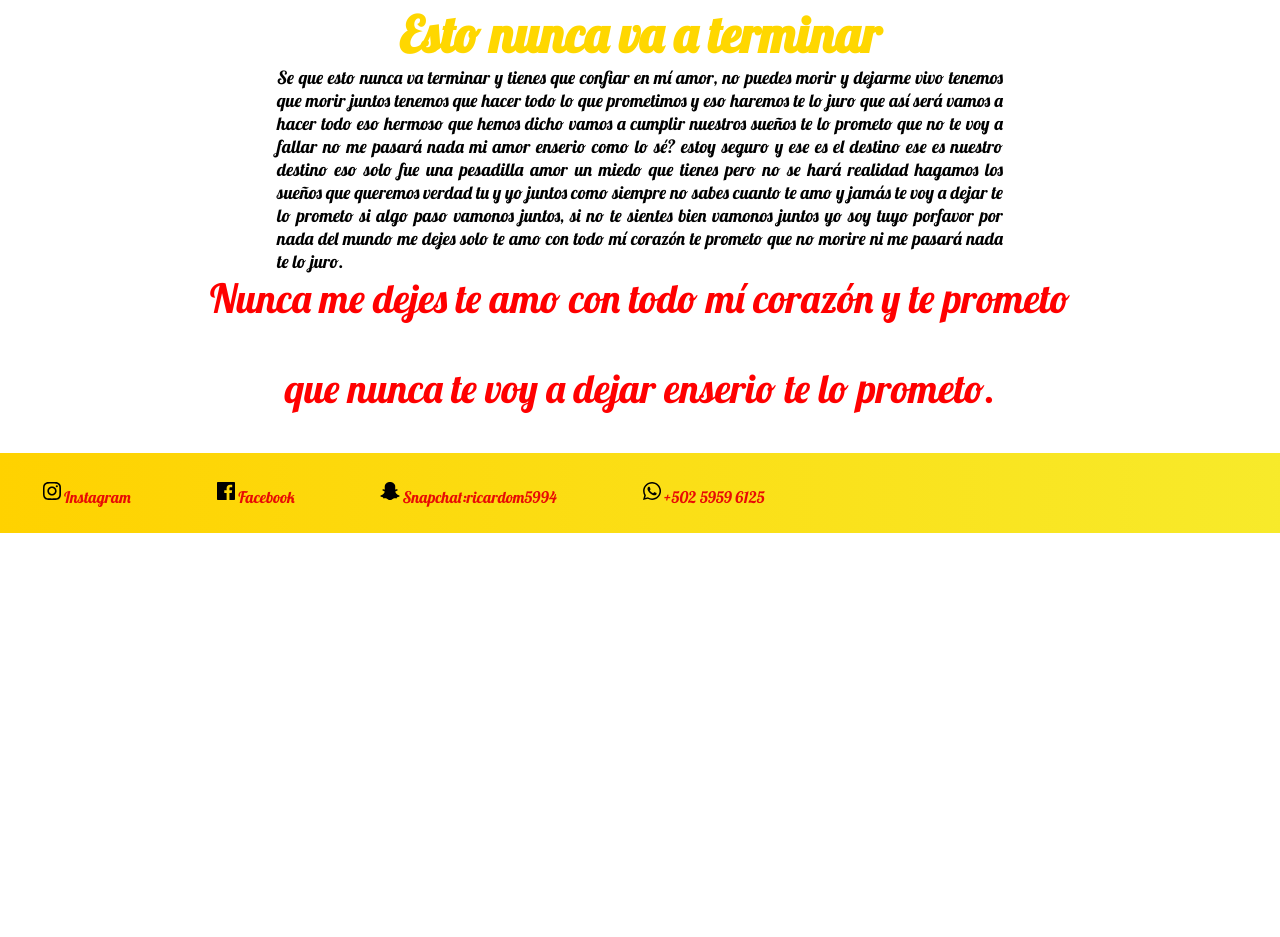
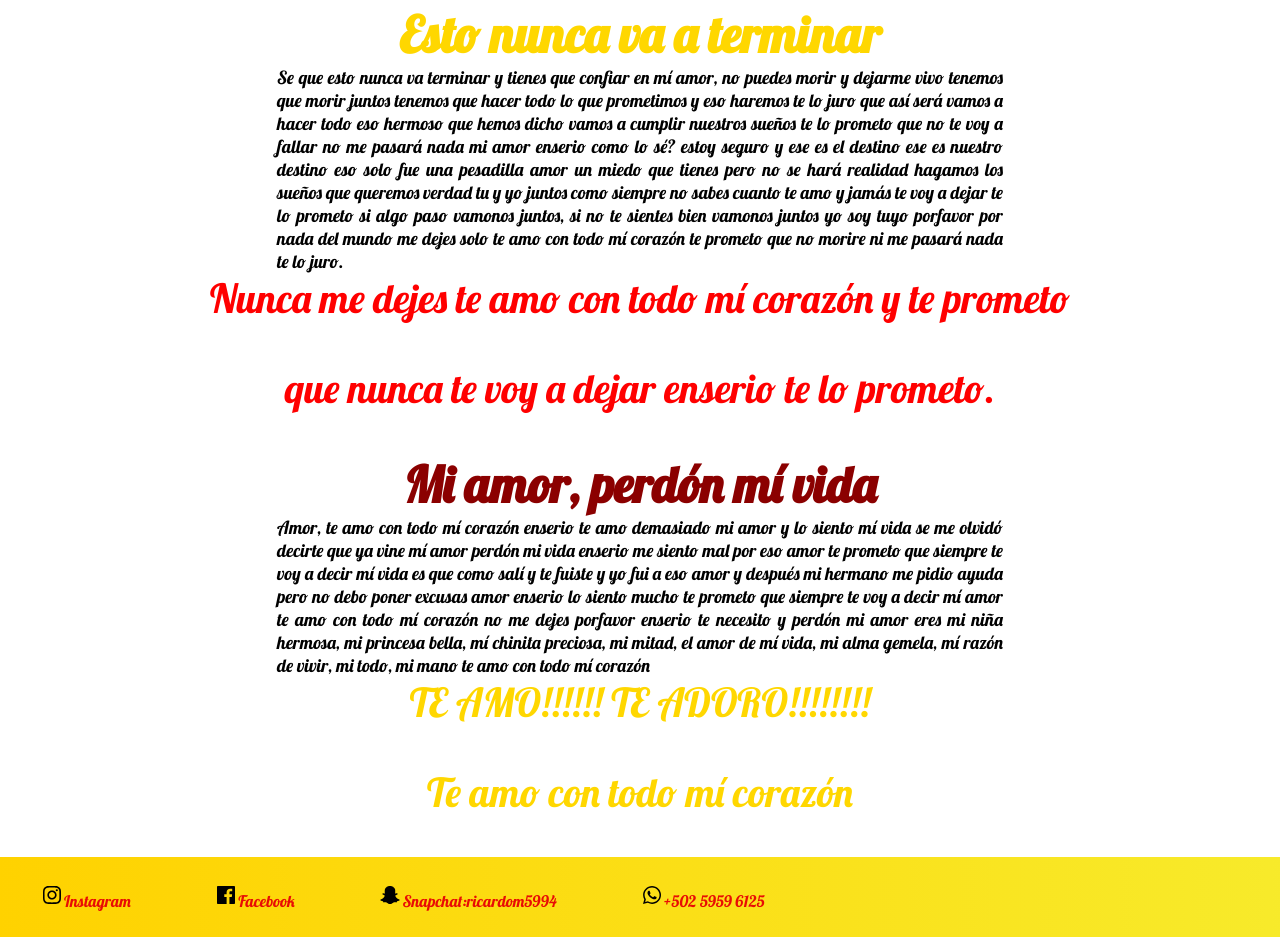
Before and after one commit to Ricardo-we/unproyectoespecial, a plain HTML site: page carta1.html in a window 1280 px wide. Shown: the part 2613-3550 px from the top of the page. Before the commit the page ends 3146 px from the top, so only its background shows below. Drawn offline with Linux system fonts and the light colour scheme.

Commit message:
Update carta1.html

```diff
--- a/carta1.html
+++ b/carta1.html
@@ -108,6 +108,16 @@
                         <span class="finalCartas" style="font-size: 40px; color:red; width: 100%;">Nunca me dejes te amo con todo mí corazón y te prometo</span>
                          <span class="finalCartas" style="font-size: 40px; color:red; width: 100%;">que nunca te voy a dejar enserio te lo prometo.</span>
 
+   <h2 class="titulo_carta3" style="color: darkred;">Mi amor, perdón mí vida  </h2>
+                        <p class="carta3">
+                           Amor, te amo con todo mí corazón enserio te amo demasiado mi amor y lo siento mí vida se me olvidó decirte que ya vine mí amor perdón mi vida enserio me siento
+                            mal por eso amor te prometo que siempre te voy a decir mí vida es que como salí y te fuiste y yo fui a eso amor y después mi hermano me pidio ayuda pero no debo poner
+                            excusas amor enserio lo siento mucho te prometo que siempre te voy a decir mí amor te amo con todo mí corazón no me dejes porfavor enserio te necesito y perdón mi amor
+                            eres mi niña hermosa, mi princesa bella, mí chinita preciosa, mi mitad, el amor de mí vida, mi alma gemela, mí razón de vivir, mi todo, mi mano te amo con todo mí corazón
+                         </p>
+                        <span class="finalCartas" style="font-size: 40px; color:gold; width: 100%;">TE AMO!!!!!! TE ADORO!!!!!!!!</span>
+                         <span class="finalCartas" style="font-size: 40px; color:gold; width: 100%;">Te amo con todo mí corazón</span>
+
             </div>
 
         </section>
```
